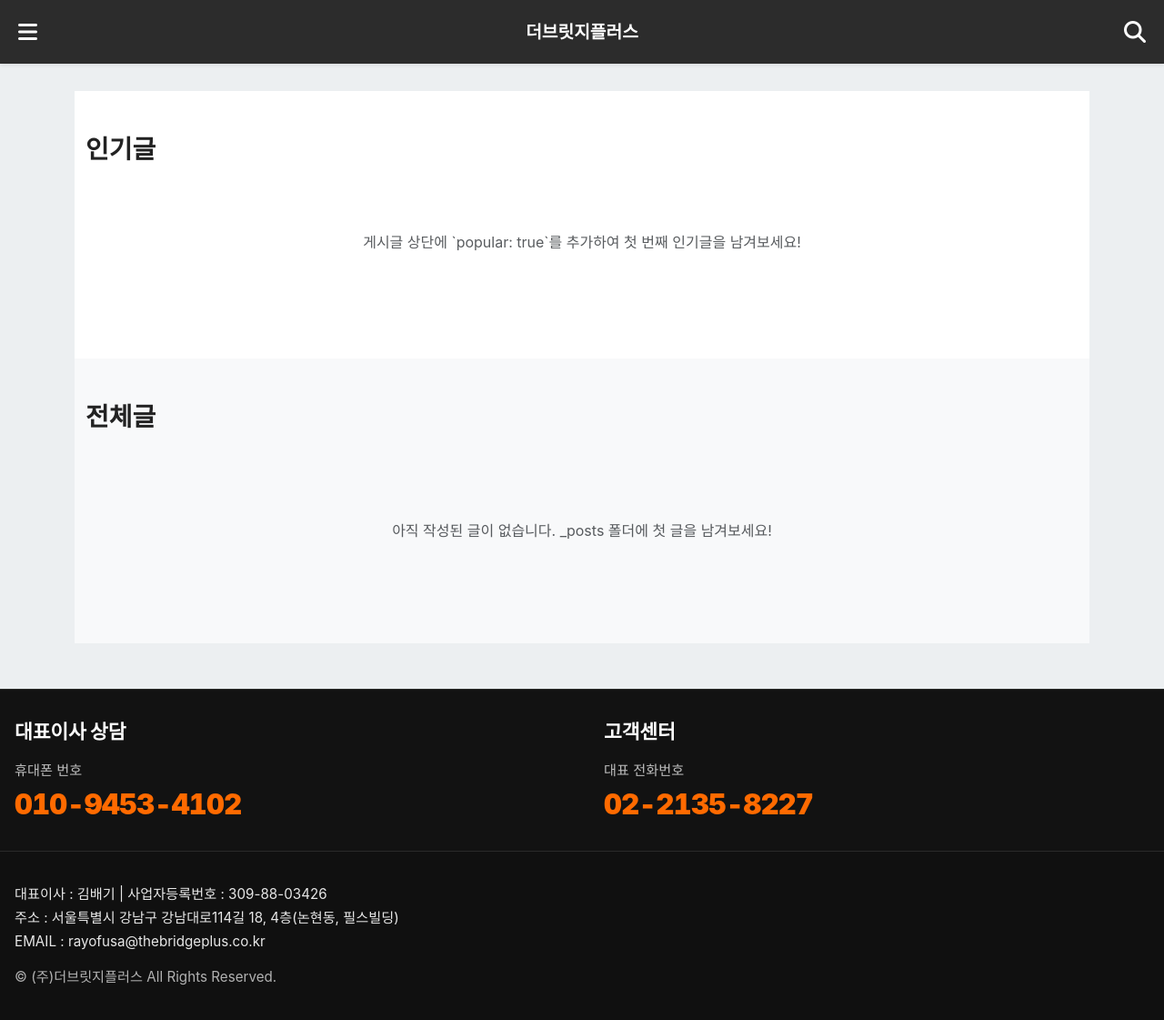
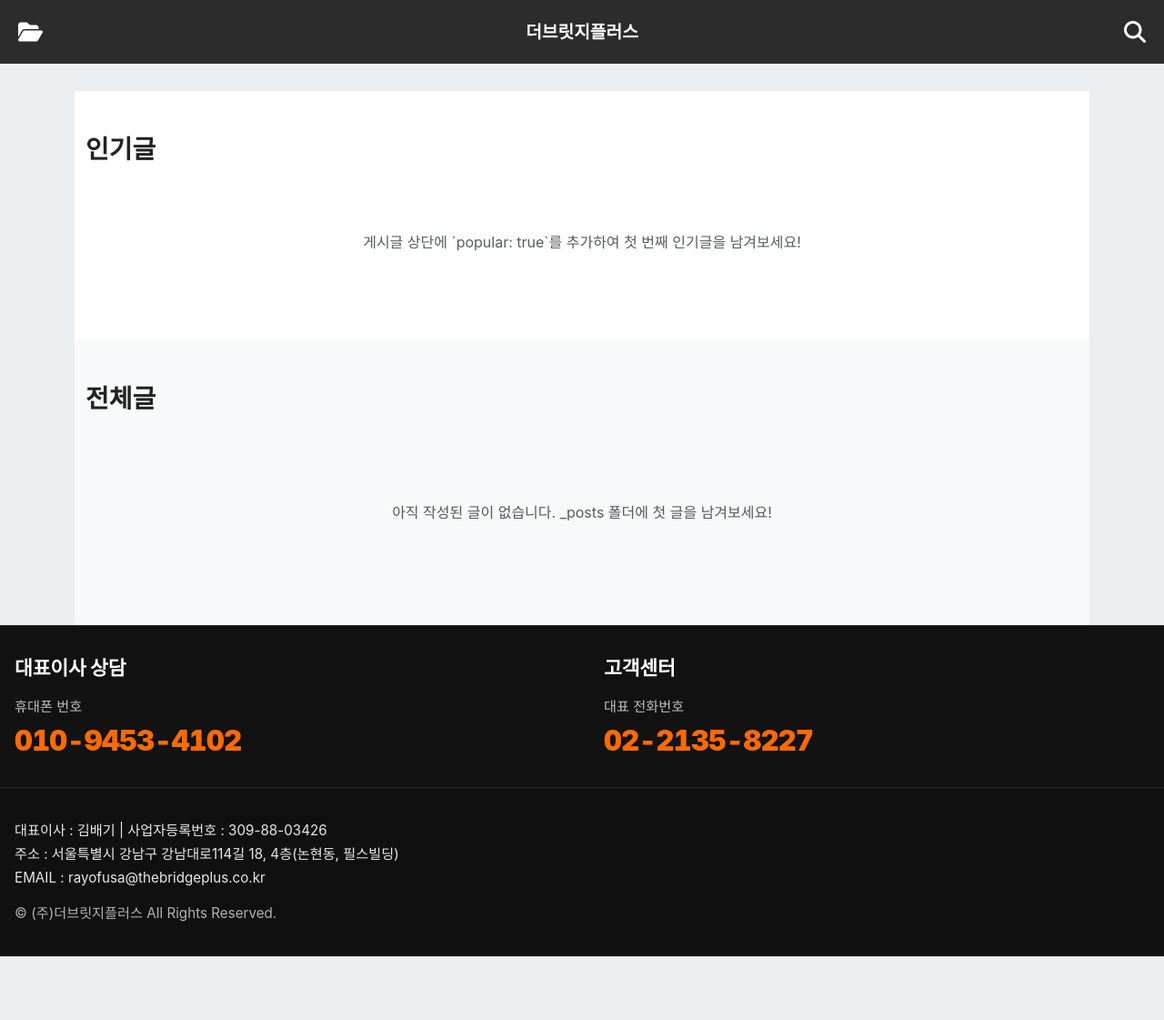
Before and after one commit to mibdda/mibdda.github.io, a Jekyll site: the page built from blog.html, in a window 1280 px wide and 1121 px high. Shown: the whole window at 91% size. Built offline with Jekyll 4.4.1, drawn with Linux system fonts in a browser that asks for light colours; comment, search, counter and statistics services are not loaded.

Commit message:
Refactor blog layout and enhance styles
Updated styles and structure for the blog layout, including navbar, search overlay, and category drawer. Improved comments for clarity.

```diff
--- a/_layouts/default.html
+++ b/_layouts/default.html
@@ -10,90 +10,51 @@
   <link rel="stylesheet" href="/style.css">
 
   <style>
-    /* 블로그 상단바 전용: 네이버 스타일 레이아웃 */
+    /* [BLOG NAV] 네이버 스타일 헤더 */
     .blog-navbar {
-      background: #2c2c2c; /* 기존 검은색 테마 유지 */
-      height: 70px;
-      position: fixed; top: 0; left: 0; right: 0; z-index: 2030;
-      display: flex; align-items: center; justify-content: space-between;
-      padding: 0 20px; color: #fff;
+      background: #2c2c2c; height: 70px; position: fixed; top: 0; left: 0; right: 0; z-index: 2030;
+      display: flex; align-items: center; justify-content: space-between; padding: 0 20px; color: #fff;
     }
+    .brand-abs-blog { position: absolute; left: 12px; top: 50%; transform: translateY(-50%); line-height: 0; }
+    .brand-title-center { color: #fff; font-weight: 800; font-size: 1.2rem; position: absolute; left: 50%; transform: translateX(-50%); }
+    .nav-icon { font-size: 1.5rem; cursor: pointer; color: #fff; }
 
-    /* 기존 index.html의 로고 위치 및 크기 그대로 적용 */
-    .brand-abs-blog {
-      position: absolute; left: 12px; top: 50%; transform: translateY(-50%);
-      line-height: 0; z-index: 1001;
+    /* [SEARCH] 상단 검색바 */
+    .search-overlay {
+      position: fixed; top: -100%; left: 0; right: 0; height: 70px; background: #fff;
+      transition: top 0.3s ease-in-out; z-index: 2040; display: flex; align-items: center; padding: 0 20px;
+      box-shadow: 0 4px 10px rgba(0,0,0,0.1);
     }
+    .search-overlay.active { top: 0; }
+    #searchInput { border: none; width: 100%; font-size: 1.1rem; outline: none; font-weight: 700; }
 
-    /* 네이버 스타일 헤더 아이콘 & 타이틀 */
-    .nav-icon { font-size: 1.5rem; cursor: pointer; color: #fff; text-decoration: none; }
-    .brand-title-center {
-      color: #fff; font-weight: 800; font-size: 1.2rem;
-      position: absolute; left: 50%; transform: translateX(-50%); /* 중앙 고정 */
-    }
-
-    /* 검색창 디자인 (네이버 스타일) */
-    .search-input-group {
-      position: absolute; left: 120px; right: 80px; /* 로고와 검색 아이콘 사이 공간 활용 */
-      background: rgba(255,255,255,0.1); border-radius: 20px;
-      display: flex; align-items: center; padding: 5px 15px;
-      transition: all 0.3s; opacity: 0; visibility: hidden;
-    }
-    .search-input-group.active { opacity: 1; visibility: visible; }
-    #searchInput {
-      background: transparent; border: none; color: #fff; width: 100%;
-      outline: none; font-size: 0.9rem;
-    }
-    #searchInput::placeholder { color: rgba(255,255,255,0.6); }
-
-    /* 푸터 빈공간 해결 및 본문 스타일 */
-    main {
-      padding-top: 100px; padding-bottom: 50px;
-      min-height: calc(100vh - 420px);
-    }
-
-    /* 카테고리 메뉴 (네이버 스타일) */
+    /* [CATEGORY] 슬라이딩 메뉴 */
     #categoryDrawer {
       position: fixed; top: 70px; left: 0; right: 0; background: #fff;
       max-height: 0; overflow: hidden; transition: max-height 0.3s ease-in-out;
       z-index: 2000; box-shadow: 0 10px 20px rgba(0,0,0,0.1);
     }
-    #categoryDrawer.open { max-height: 500px; padding: 20px 0; border-bottom: 2px solid #003366; }
+    #categoryDrawer.open { max-height: 500px; padding: 20px 0; border-bottom: 3px solid #003366; }
     #categoryDrawer ul { list-style: none; padding: 0 20px; margin: 0; }
     #categoryDrawer li { padding: 15px 0; border-bottom: 1px solid #eee; }
     #categoryDrawer a { color: #333; text-decoration: none; display: flex; justify-content: space-between; font-weight: 700; }
 
-    /* 인기글 가로 스크롤 디자인 (Naver Style) */
-    .popular-posts-container {
-      display: flex; overflow-x: auto; gap: 15px; padding-bottom: 20px;
-      -webkit-overflow-scrolling: touch; /* 모바일 부드러운 스크롤 */
-    }
-    .popular-posts-container::-webkit-scrollbar { display: none; } /* 스크롤바 숨김 */
-    .popular-card {
-      min-width: 280px; max-width: 280px; flex: 0 0 auto;
-      border: 1px solid #eee; border-radius: 12px; overflow: hidden;
-      background: #fff; transition: box-shadow 0.3s;
-    }
-    .popular-card:hover { box-shadow: 0 5px 15px rgba(0,0,0,0.08); }
-    .popular-thumb { height: 160px; background: #f0f0f0; display: flex; align-items: center; justify-content: center; color: #aaa; }
-    .popular-thumb img { width: 100%; height: 100%; object-fit: cover; }
-    .popular-content { padding: 15px; }
-    .popular-title { font-size: 1.1rem; font-weight: 800; line-height: 1.4; color: #333; text-decoration: none; display: -webkit-box; -webkit-line-clamp: 2; -webkit-box-orient: vertical; overflow: hidden; }
+    /* 본문 영역 최하단 푸터 고정 */
+    main { padding-top: 100px; min-height: calc(100vh - 450px); }
   </style>
 </head>
 <body>
 
-  <nav class="blog-navbar shadow-sm">
-    <i class="fa-solid fa-bars nav-icon" id="folderIcon"></i>
+  <nav class="blog-navbar">
+    <i class="fa-solid fa-folder-open nav-icon" id="folderIcon"></i>
+    <div class="brand-title-center">더브릿지플러스</div>
+    <i class="fa-solid fa-magnifying-glass nav-icon" id="searchIcon"></i>
+  </nav>
 
-    <div class="brand-title-center">더브릿지플러스</div>
-
-    <i class="fa-solid fa-magnifying-glass nav-icon" id="searchIcon"></i>
-
-    <div class="search-input-group" id="searchInputGroup">
-      <input type="text" id="searchInput" placeholder="검색어를 입력하세요...">
-    </div>
-  </nav>
+  <div class="search-overlay" id="searchOverlay">
+    <input type="text" id="searchInput" placeholder="검색어를 입력하세요...">
+    <i class="fa-solid fa-xmark fs-3 cursor-pointer" id="searchClose"></i>
+  </div>
 
   <div id="categoryDrawer">
     <ul>
@@ -145,36 +106,27 @@
   </footer>
 
   <script src="https://cdn.jsdelivr.net/npm/bootstrap@5.3.3/dist/js/bootstrap.bundle.min.js"></script>
-  <script src="https://unpkg.com/simple-jekyll-search@latest/dest/simple-jekyll-search.min.js"></script>
+  <script>
+    // 모든 블로그 로직 통합 관리
+    const folderIcon = document.getElementById('folderIcon');
+    const searchIcon = document.getElementById('searchIcon');
+    const searchClose = document.getElementById('searchClose');
+    const drawer = document.getElementById('categoryDrawer');
+    const searchOverlay = document.getElementById('searchOverlay');
 
-  <script>
-    // 카테고리 메뉴 토글
-    document.getElementById('folderIcon').addEventListener('click', function() {
-      document.getElementById('categoryDrawer').classList.toggle('open');
-      // 메뉴 열릴 때 검색창은 닫음
-      document.getElementById('searchInputGroup').classList.remove('active');
-    });
+    // 카테고리 토글
+    folderIcon.onclick = () => {
+      drawer.classList.toggle('open');
+      searchOverlay.classList.remove('active');
+    };
 
-    // 검색 아이콘 클릭 시 동작
-    document.getElementById('searchIcon').addEventListener('click', function() {
-      const searchInputGroup = document.getElementById('searchInputGroup');
-      const searchInput = document.getElementById('searchInput');
-
-      searchInputGroup.classList.toggle('active');
-
-      if(searchInputGroup.classList.contains('active')) {
-        searchInput.focus(); // 검색창 열릴 때 포커스
-      }
-    });
-
-    // 검색 엔진 초기화 (Simple-Jekyll-Search)
-    SimpleJekyllSearch({
-      searchInput: document.getElementById('searchInput'),
-      resultsContainer: document.getElementById('footer'), // 일단 푸터 위에 임시로 (글 작성 후 결과 UI 만들 예정)
-      json: '/search.json',
-      searchResultTemplate: '<li><a href="{url}">{title}</a></li>',
-      noResultsText: '<div class="p-3 text-muted">검색 결과가 없습니다.</div>'
-    });
+    // 검색창 열기/닫기
+    searchIcon.onclick = () => {
+      searchOverlay.classList.add('active');
+      drawer.classList.remove('open');
+      document.getElementById('searchInput').focus();
+    };
+    searchClose.onclick = () => searchOverlay.classList.remove('active');
   </script>
 </body>
 </html>
```
